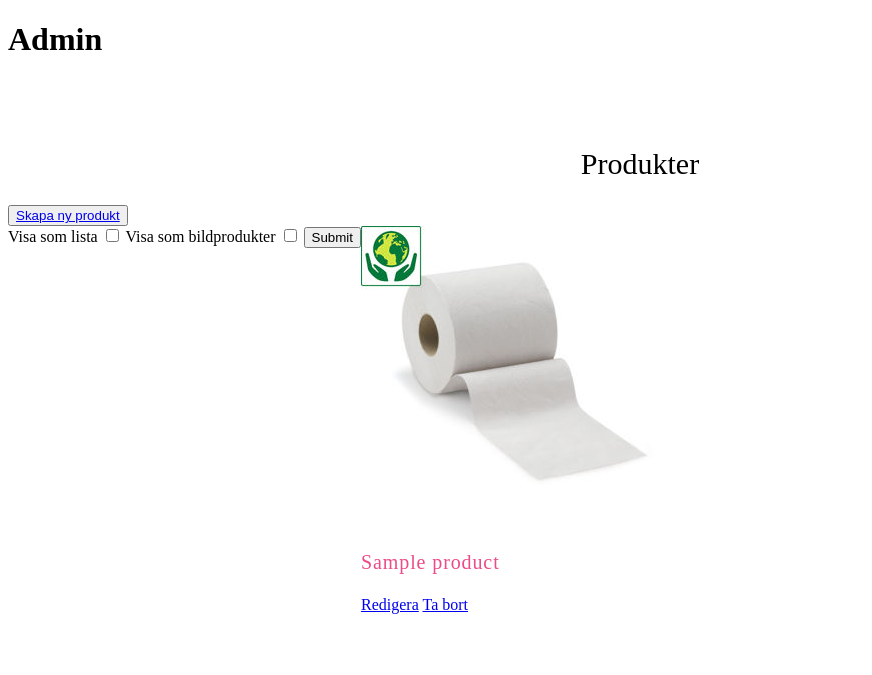
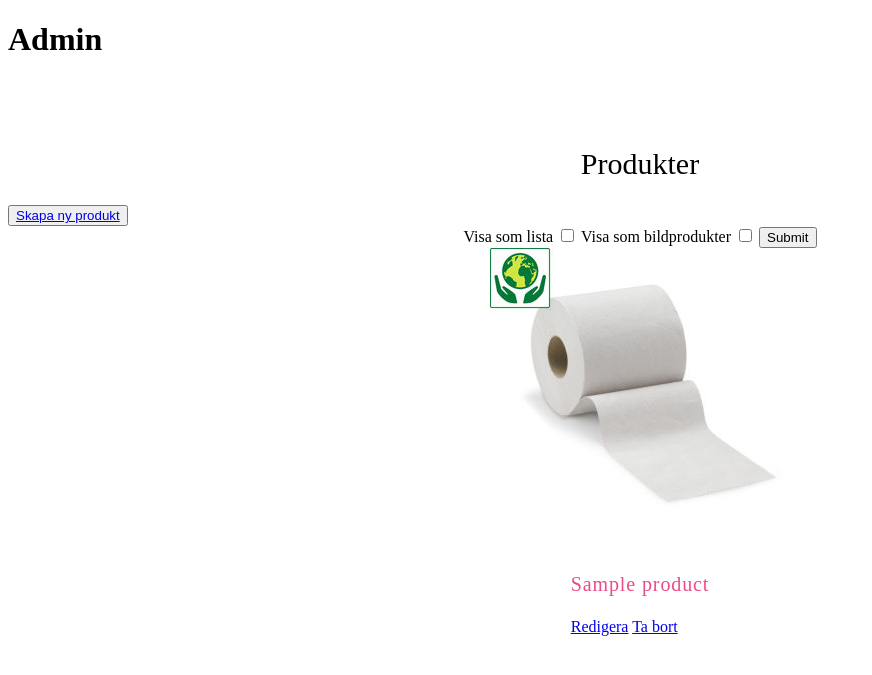
Before and after one commit to Floralforest19/G01, a PHP site: page /admin/index.php in a window 1280 px wide. Shown: the top 675 px of the page, without its empty margins (0-872 px from the left). Run offline with PHP 8.4, Linux system fonts and the light colour scheme; tables that the repository leaves empty or names only in its code hold one stand-in row (values such as "Sample post").

Commit message:
Admin (#17)
* added read disp

* create product

* scss mall

* create cat

* add, delete categories

* delete, add, 2 chars or more, less than 30 chars

* grid

* merged with other admin branch

* vaildate cat field

Co-authored-by: LinaLin123 <jlina.lin@gmail.com>

```diff
--- a/admin/createvalidate.js
+++ b/admin/createvalidate.js
@@ -1,7 +1,7 @@
 function validateCatForm() {
   let input = document.forms["createCatForm"]["catname"].value;
   if (input.length < 2 || input.length > 30) {
-    if (input.length > 15 ){
+    if (input.length > 30 ){
       document.querySelector('#feedbackCat').innerHTML = 'Kategorin måste vara kortare än 30 tecken'
     } else {
       document.querySelector('#feedbackCat').innerHTML = 'Skriv in minst två tecken för att skapa en ny kategori'
--- a/admin/index.php
+++ b/admin/index.php
@@ -4,7 +4,7 @@
   <meta charset="UTF-8">
   <meta name="viewport" content="width=device-width, initial-scale=1.0">
   <meta http-equiv="X-UA-Compatible" content="ie=edge">
-  <link rel="stylesheet" href="styles/style.css">
+  <link rel="stylesheet" href="/admin/styles/style.css">
   <title>Kris & Ros - Admin</title>
 </head>
 <body>
--- a/admin/read-disp.php
+++ b/admin/read-disp.php
@@ -44,6 +44,7 @@ while($row = $stmt->fetch(PDO::FETCH_ASSOC)){
       <a href='#' class='product__btn'>Redigera</a>
       <a href='#' class='product__btn'>Ta bort</a>
     </div>
+    </article>
 ";
 
 
--- a/admin/styles/layout/_grid.scss
+++ b/admin/styles/layout/_grid.scss
@@ -1,5 +1,18 @@
 .products__display {
   display: flex;
+  flex-direction: column;
+  align-items: center;
+}
+
+.product__wrapper {
+  display: flex;
   flex-direction: row;
+  flex-wrap: wrap;
+}
 
+.box {
+  display: flex;
+  flex-direction: column;
+  flex-wrap: wrap;
+  align-items: center;
 }
--- a/admin/styles/style.css
+++ b/admin/styles/style.css
@@ -1,4 +1,17 @@
 .products__display {
+  display: -webkit-box;
+  display: -ms-flexbox;
+  display: flex;
+  -webkit-box-orient: vertical;
+  -webkit-box-direction: normal;
+      -ms-flex-direction: column;
+          flex-direction: column;
+  -webkit-box-align: center;
+      -ms-flex-align: center;
+          align-items: center;
+}
+
+.product__wrapper {
   display: -webkit-box;
   display: -ms-flexbox;
   display: flex;
@@ -6,6 +19,23 @@
   -webkit-box-direction: normal;
       -ms-flex-direction: row;
           flex-direction: row;
+  -ms-flex-wrap: wrap;
+      flex-wrap: wrap;
+}
+
+.box {
+  display: -webkit-box;
+  display: -ms-flexbox;
+  display: flex;
+  -webkit-box-orient: vertical;
+  -webkit-box-direction: normal;
+      -ms-flex-direction: column;
+          flex-direction: column;
+  -ms-flex-wrap: wrap;
+      flex-wrap: wrap;
+  -webkit-box-align: center;
+      -ms-flex-align: center;
+          align-items: center;
 }
 
 p {
```
Also changed, not shown: admin/create-product.php (+71 -14 lines), read.php (+5 -3 lines), styles/_variables.scss (added, +14 -0 lines), readme.md (deleted), styles/style.css (line endings or trailing spaces), 2 other files.
